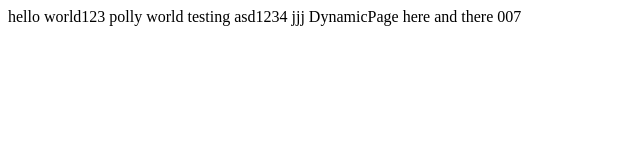
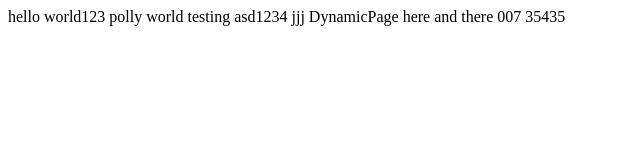
Before and after one commit to sohail20/subdomain2, a Next.js app: page /dynamic in a window 1280 px wide. Shown: the top 160 px of the page, without its empty margins (0-640 px from the left). Built offline with nearby package versions, Linux system fonts and the light colour scheme.

Commit message:
Update dynamic.js

```diff
--- a/pages/dynamic.js
+++ b/pages/dynamic.js
@@ -4,7 +4,7 @@ function DynamicPage({ subdomain }) {
     return (
         <div>
             hello world123 polly world testing asd1234 jjj
-            DynamicPage {subdomain} here and there 007
+            DynamicPage {subdomain} here and there 007 35435
         </div>
     );
 }
```
